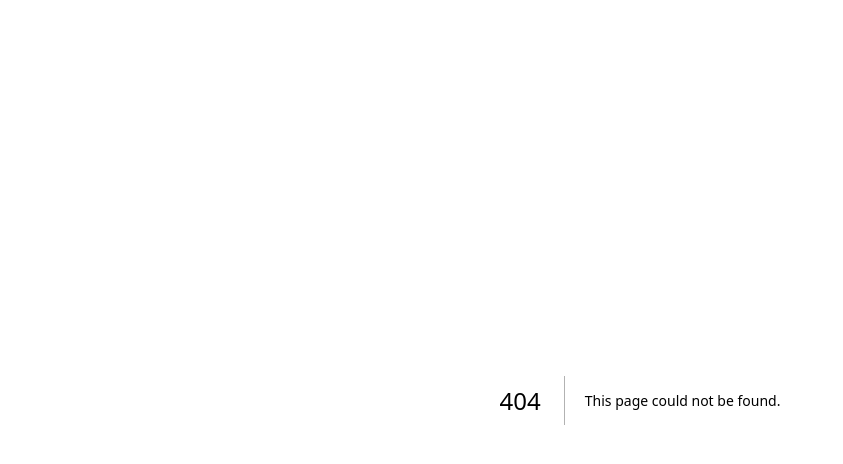
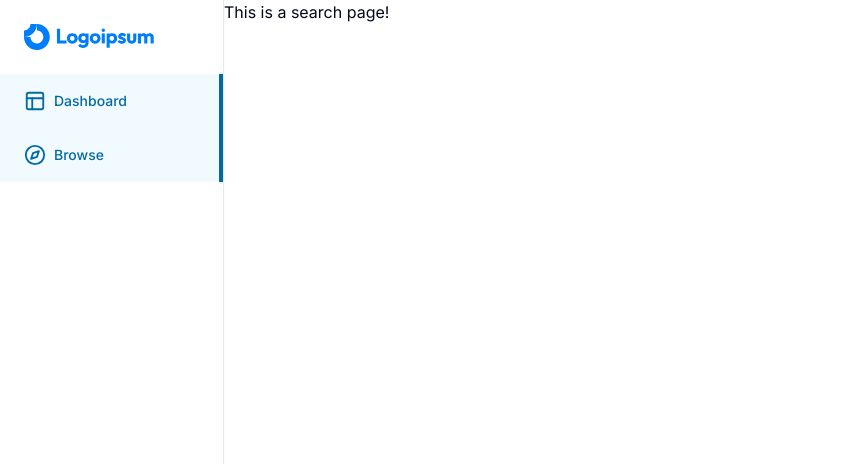
Before and after one commit to rabit1977/nextjs-project-tutorial, a Next.js app: page /search in a window 1280 px wide. Before the commit this address had no page. Shown: the top 464 px of the page, without its empty margins (0-843 px from the left). Built offline with nearby package versions, Linux system fonts and the light colour scheme.

Commit message:
creating the sidebar component sidebar-routes and layout

```diff
--- a/app/(dashboard)/(routes)/layout.tsx
+++ b/app/(dashboard)/(routes)/layout.tsx
@@ -6,7 +6,10 @@
       <div className='hidden md:flex h-full w-56 flex-col fixed inset-y-0 z-50'>
         <Sidebar />
       </div>
+      <main className='md:pl-56 h-full'>
+
       {children}
+      </main>
     </div>
   );
 };
--- /dev/null
+++ b/app/(dashboard)/(routes)/search/page.tsx
@@ -0,0 +1,5 @@
+const SearchPage = () => {
+  return <div>This is a search page!</div>;
+};
+
+export default SearchPage;
--- a/app/(dashboard)/_components/Sidebar.tsx
+++ b/app/(dashboard)/_components/Sidebar.tsx
@@ -1,4 +1,5 @@
 import { Logo } from './logo';
+import { SidebarRoutes } from './sidebar-routes';
 
 export const Sidebar = () => {
   return (
@@ -6,6 +7,9 @@
       <div className='p-6'>
         <Logo />
       </div>
+      <div className="flex flex-col w-full">
+        <SidebarRoutes/>
+      </div>
     </div>
   );
 };
--- /dev/null
+++ b/app/(dashboard)/_components/sidebar-item.tsx
@@ -0,0 +1,51 @@
+'use client';
+
+import { cn } from '@/lib/utils';
+import { LucideIcon } from 'lucide-react';
+import { usePathname, useRouter } from 'next/navigation';
+
+interface SidebarItemProps {
+  icon: LucideIcon;
+  label: string;
+  href: string;
+}
+
+export const SidebarItem = ({ icon: Icon, label, href }: SidebarItemProps) => {
+  const pathname = usePathname();
+  const router = useRouter();
+
+  const isActive =
+    (pathname === '/' && href === '/') ||
+    pathname === href ||
+    pathname?.startsWith(`${href}`);
+
+  const onClick = () => {
+    router.push(href);
+  };
+
+  return (
+    <button
+      onClick={onClick}
+      type='button'
+      className={cn(
+        'flex items-center gap-x-2 text-slate-500 text-sm font-[500] pl-6 transition-all hover:text-slate-600 hover:bg-slate-300/20',
+        isActive &&
+          'text-sky-700 bg-sky-200/20 hover:bg-sky-200/20 hover:text-sky-700'
+      )}
+    >
+      <div className='flex items-center gap-x-2 py-4'>
+        <Icon
+          size={22}
+          className={cn('text-slate-500', isActive && 'text-sky-700')}
+        />
+        {label}
+      </div>
+      <div
+        className={cn(
+          'ml-auto opacity-0 border-2 border-sky-700 h-full transition-all',
+          isActive && 'opacity-100'
+        )}
+      />
+    </button>
+  );
+};
--- /dev/null
+++ b/app/(dashboard)/_components/sidebar-routes.tsx
@@ -0,0 +1,26 @@
+'use client';
+
+import { Layout, Compass } from 'lucide-react';
+import { SidebarItem } from './sidebar-item';
+
+const guestRoutes = [
+  { icon: Layout, label: 'Dashboard', href: '/' },
+  { icon: Compass, label: 'Browse', href: '/search' },
+];
+
+export const SidebarRoutes = () => {
+  const routes = guestRoutes;
+
+  return (
+    <div className='flex flex-col w-full'>
+      {routes.map((route) => (
+        <SidebarItem
+          key={route.href}
+          icon={route.icon}
+          label={route.label}
+          href={route.href}
+        />
+      ))}
+    </div>
+  );
+};
--- a/package.json
+++ b/package.json
@@ -18,9 +18,9 @@
     "class-variance-authority": "^0.7.0",
     "clsx": "^2.0.0",
     "eslint": "8.49.0",
-    "eslint-config-next": "13.4.12",
+    "eslint-config-next": "13.5.1",
     "lucide-react": "^0.279.0",
-    "next": "13.4.12",
+    "next": "13.5.1",
     "postcss": "8.4.30",
     "react": "18.2.0",
     "react-dom": "18.2.0",
```
Also changed, not shown: 1 other file (tests, documents, lock files or other folders).
